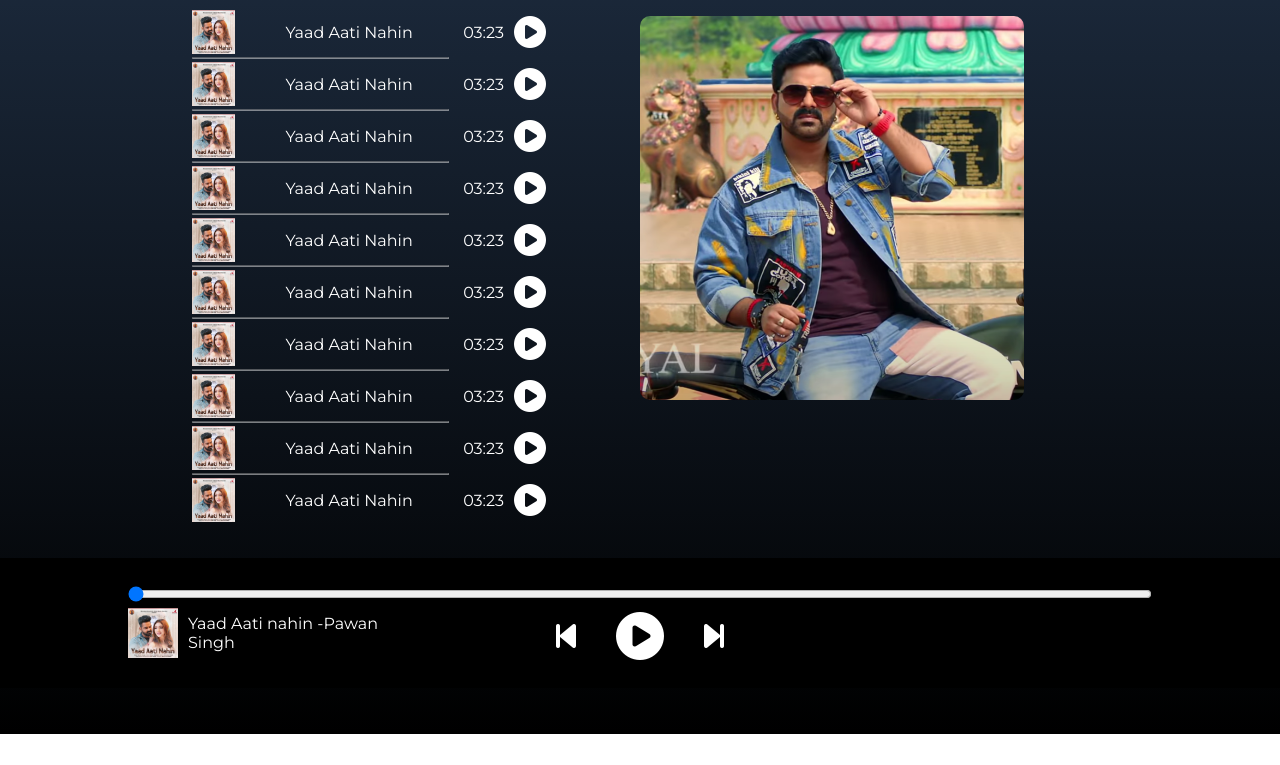
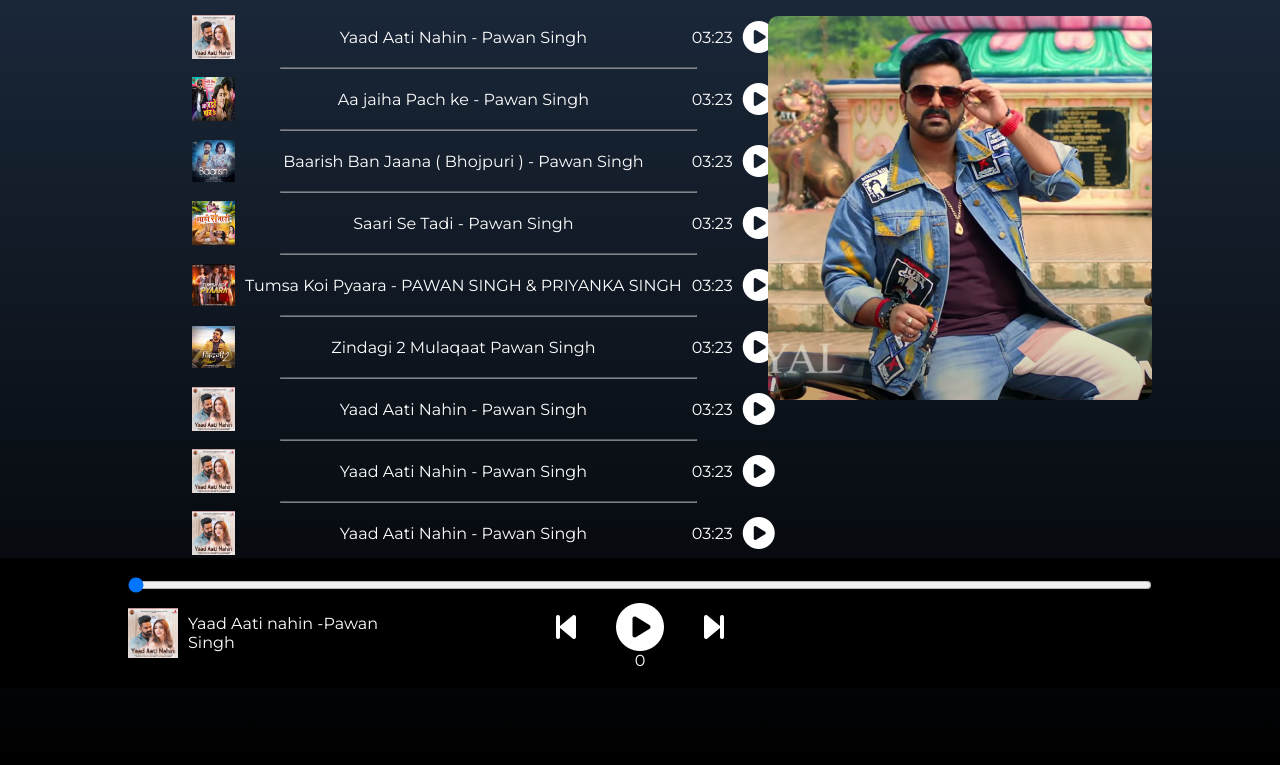
Before and after one commit to anishyadavv/MusicPlayer, a plain HTML site: page index.html in a window 1280 px wide. Shown: the part 112-877 px from the top of the page. Before the commit the page ends 846 px from the top, so only its background shows below. Drawn offline with Linux system fonts and the light colour scheme.

Commit message:
added some new songs and logic for updating cover img and song name

```diff
--- a/index.html
+++ b/index.html
@@ -25,7 +25,7 @@
 
                 <div class="songItem">
                     <img src="cover/Yaad Aati Nahin  Pawan Singh.jpg" alt="1">
-                    <span>Yaad Aati Nahin</span>
+                    <span class="songName">Yaad Aati Nahin</span>
                     <span class="songListPlay">
                 <span>03:23</span><span><i class="fa-solid  fa-2x fa-circle-play"></i></span>
                     </span>
@@ -33,7 +33,7 @@
                 <hr>
                 <div class="songItem">
                     <img src="cover/Yaad Aati Nahin  Pawan Singh.jpg" alt="1">
-                    <span>Yaad Aati Nahin</span>
+                    <span class="songName">Yaad Aati Nahin</span>
                     <span class="songListPlay">
                 <span>03:23</span><span><i class="fa-solid  fa-2x fa-circle-play"></i></span>
                     </span>
@@ -41,7 +41,7 @@
                 <hr>
                 <div class="songItem">
                     <img src="cover/Yaad Aati Nahin  Pawan Singh.jpg" alt="1">
-                    <span>Yaad Aati Nahin</span>
+                    <span class="songName">Yaad Aati Nahin</span>
                     <span class="songListPlay">
                 <span>03:23</span><span><i class="fa-solid  fa-2x fa-circle-play"></i></span>
                     </span>
@@ -49,7 +49,7 @@
                 <hr>
                 <div class="songItem">
                     <img src="cover/Yaad Aati Nahin  Pawan Singh.jpg" alt="1">
-                    <span>Yaad Aati Nahin</span>
+                    <span class="songName">Yaad Aati Nahin</span>
                     <span class="songListPlay">
                 <span>03:23</span><span><i class="fa-solid  fa-2x fa-circle-play"></i></span>
                     </span>
@@ -57,7 +57,7 @@
                 <hr>
                 <div class="songItem">
                     <img src="cover/Yaad Aati Nahin  Pawan Singh.jpg" alt="1">
-                    <span>Yaad Aati Nahin</span>
+                    <span class="songName">Yaad Aati Nahin</span>
                     <span class="songListPlay">
                 <span>03:23</span><span><i class="fa-solid  fa-2x fa-circle-play"></i></span>
                     </span>
@@ -65,7 +65,7 @@
                 <hr>
                 <div class="songItem">
                     <img src="cover/Yaad Aati Nahin  Pawan Singh.jpg" alt="1">
-                    <span>Yaad Aati Nahin</span>
+                    <span class="songName">Yaad Aati Nahin</span>
                     <span class="songListPlay">
                 <span>03:23</span><span><i class="fa-solid  fa-2x fa-circle-play"></i></span>
                     </span>
@@ -73,7 +73,7 @@
                 <hr>
                 <div class="songItem">
                     <img src="cover/Yaad Aati Nahin  Pawan Singh.jpg" alt="1">
-                    <span>Yaad Aati Nahin</span>
+                    <span class="songName">Yaad Aati Nahin</span>
                     <span class="songListPlay">
                 <span>03:23</span><span><i class="fa-solid  fa-2x fa-circle-play"></i></span>
                     </span>
@@ -81,7 +81,7 @@
                 <hr>
                 <div class="songItem">
                     <img src="cover/Yaad Aati Nahin  Pawan Singh.jpg" alt="1">
-                    <span>Yaad Aati Nahin</span>
+                    <span class="songName">Yaad Aati Nahin</span>
                     <span class="songListPlay">
                 <span>03:23</span><span><i class="fa-solid  fa-2x fa-circle-play"></i></span>
                     </span>
@@ -89,7 +89,7 @@
                 <hr>
                 <div class="songItem">
                     <img src="cover/Yaad Aati Nahin  Pawan Singh.jpg" alt="1">
-                    <span>Yaad Aati Nahin</span>
+                    <span class="songName">Yaad Aati Nahin</span>
                     <span class="songListPlay">
                 <span>03:23</span><span><i class="fa-solid  fa-2x fa-circle-play"></i></span>
                     </span>
@@ -97,7 +97,7 @@
                 <hr>
                 <div class="songItem">
                     <img src="cover/Yaad Aati Nahin  Pawan Singh.jpg" alt="1">
-                    <span>Yaad Aati Nahin</span>
+                    <span class="songName">Yaad Aati Nahin</span>
                     <span class="songListPlay">
                 <span>03:23</span><span><i class="fa-solid  fa-2x fa-circle-play"></i></span>
                     </span>
@@ -119,6 +119,7 @@
         <div class="songInfo">
             <img src="cover/Yaad Aati Nahin  Pawan Singh.jpg" alt="cover"> <span> Yaad Aati nahin -Pawan Singh</span>
         </div>
+        <div id="time"></div>
     </div>
     <script src="https://kit.fontawesome.com/54e932ab36.js" crossorigin="anonymous"></script>
     <script src="script.js"></script>
--- a/script.js
+++ b/script.js
@@ -2,32 +2,34 @@ console.log("Welcome to Música");
 let songIndex = 0;
 let audioElement = new Audio('songs/Yaad Aati Nahin  Pawan Singh.mp3');
 let masterPlay = document.getElementById('masterPlay');
-let myProgressBar = document.getElementById('myProgressBar')
+let myProgressBar = document.getElementById('myProgressBar');
+let songItems = Array.from(document.getElementsByClassName('songItem'));
+
 let songs = [{
         songName: "Yaad Aati Nahin - Pawan Singh",
         filePath: "songs/Yaad Aati Nahin  Pawan Singh.mp3",
         coverPath: "cover/Yaad Aati Nahin  Pawan Singh.jpg"
     },
     {
-        songName: "Yaad Aati Nahin - Pawan Singh",
-        filePath: "songs/Yaad Aati Nahin  Pawan Singh.mp3",
-        coverPath: "cover/Yaad Aati Nahin  Pawan Singh.jpg"
+        songName: "Aa jaiha Pach ke - Pawan Singh",
+        filePath: "songs/Aa jaiha Pach ke - Pawan Singh.mp3",
+        coverPath: "cover/Aa Jaiha 5 ke pawan singh.jpg"
     }, {
-        songName: "Yaad Aati Nahin - Pawan Singh",
-        filePath: "songs/Yaad Aati Nahin  Pawan Singh.mp3",
-        coverPath: "cover/Yaad Aati Nahin  Pawan Singh.jpg"
+        songName: "Baarish Ban Jaana ( Bhojpuri ) - Pawan Singh",
+        filePath: "songs/Baarish Ban Jaana ( Bhojpuri ) - Pawan Singh.mp3",
+        coverPath: "cover/Baarish Ban jaana Pawan singh.jpg"
     }, {
-        songName: "Yaad Aati Nahin - Pawan Singh",
-        filePath: "songs/Yaad Aati Nahin  Pawan Singh.mp3",
-        coverPath: "cover/Yaad Aati Nahin  Pawan Singh.jpg"
+        songName: "Saari Se Tadi - Pawan Singh",
+        filePath: "songs/Saari Se Tadi - Pawan Singh.mp3",
+        coverPath: "cover/Saari se tadi Pawan singh.jpg"
     }, {
-        songName: "Yaad Aati Nahin - Pawan Singh",
-        filePath: "songs/Yaad Aati Nahin  Pawan Singh.mp3",
-        coverPath: "cover/Yaad Aati Nahin  Pawan Singh.jpg"
+        songName: "Tumsa Koi Pyaara - PAWAN SINGH & PRIYANKA SINGH  ",
+        filePath: "songs/Tumsa Koi Pyaara - PAWAN SINGH & PRIYANKA SINGH  .mp3",
+        coverPath: "cover/Tumsa Koi Pyaara Pawan singh.jpg"
     }, {
-        songName: "Yaad Aati Nahin - Pawan Singh",
-        filePath: "songs/Yaad Aati Nahin  Pawan Singh.mp3",
-        coverPath: "cover/Yaad Aati Nahin  Pawan Singh.jpg"
+        songName: "Zindagi 2 Mulaqaat Pawan Singh",
+        filePath: "songs/Zindagi 2 Mulaqaat Pawan Singh.mp3",
+        coverPath: "cover/Zindagi 2 Mulaqaat Pawan Singh.jpg"
     }, {
         songName: "Yaad Aati Nahin - Pawan Singh",
         filePath: "songs/Yaad Aati Nahin  Pawan Singh.mp3",
@@ -47,8 +49,13 @@ let songs = [{
     },
 ]
 
+songItems.forEach((element, i) => {
+    element.getElementsByTagName("img")[0].src = songs[i].coverPath;
+    element.getElementsByClassName("songName")[0].innerText = songs[i].songName;
+});
 // audioElement.play();//listen to events
 //handle play/pause click
+
 masterPlay.addEventListener('click', () => {
     if (audioElement.paused || audioElement.currentTime <= 0) {
         audioElement.play();
@@ -69,3 +76,9 @@ audioElement.addEventListener('timeupdate', () => {
 myProgressBar.addEventListener('change', () => {
     audioElement.currentTime = (myProgressBar.value * audioElement.duration) / 100;
 })
+
+
+function timestamp() {
+    document.getElementById('time').innerText = parseInt(audioElement.currentTime);
+}
+setInterval(timestamp, 1);
--- a/style.css
+++ b/style.css
@@ -57,6 +57,9 @@
     .songItemContainer {
         width: 100%;
         margin-top: 10px;
+        flex-direction: column;
+        display: flex;
+        align-items: center;
     }
 
     .bottom {
@@ -76,7 +79,7 @@
         border-radius: 10px;
         position: fixed;
         top: 16%;
-        left: 50%;
+        left: 60%;
         transform: translate(-50, -50);
     }
 
@@ -101,6 +104,16 @@
         width: 100%;
         justify-content: space-between;
         height: 50px;
+        padding: 5px 0px;
+    }
+
+    .songItem img {
+        margin-right: 10px;
+        width: 43px;
+    }
+
+    .songName {
+        margin-right: 10px;
     }
 
     .songListPlay {
@@ -110,10 +123,6 @@
 
     .songListPlay span {
         margin-right: 10px;
-    }
-
-    .songItem img {
-        width: 43px;
     }
 
     hr {
```
Also changed, not shown: cover/Aa Jaiha 5 ke pawan singh.jpg (added), cover/Baarish Ban jaana Pawan singh.jpg (added), cover/Saari se tadi Pawan singh.jpg (added), cover/Tumsa Koi Pyaara Pawan singh.jpg (added), cover/Zindagi 2 Mulaqaat Pawan Singh.jpg (added), 5 other files.
